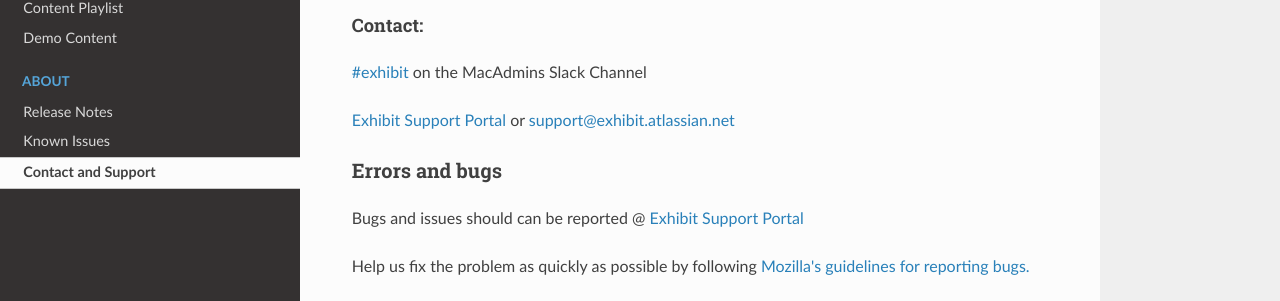
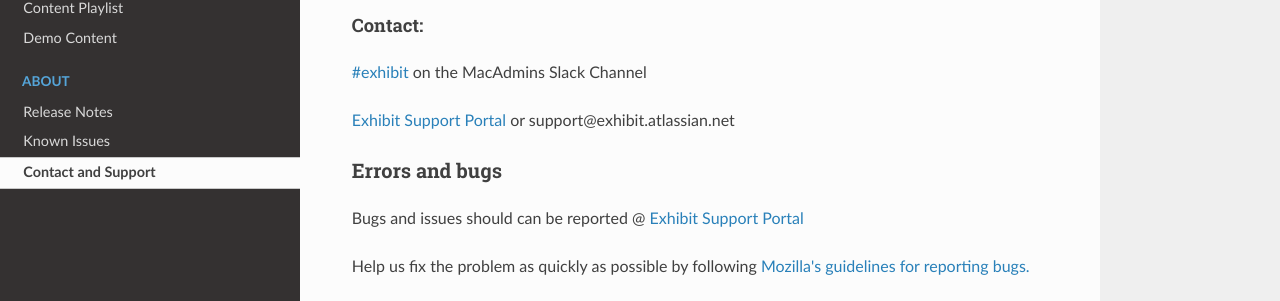
Before and after one commit to NU-ITS/Exhibit, an MkDocs documentation site: the page built from docs/contact.md, in a window 1280 px wide. Shown: the part 232-533 px from the top of the page. Built offline with MkDocs 1.6.1, drawn with Linux system fonts in a browser that asks for light colours; nearby versions of some CDN libraries; part of the change alters nothing that is shown.

```diff
--- a/docs/contact.md
+++ b/docs/contact.md
@@ -6,7 +6,7 @@ This software is provided "AS IS", without warranty of any kind. However, if you
 
 [#exhibit](https://macadmins.slack.com/archives/CRDF5FRMG) on the MacAdmins Slack Channel
 
-[Exhibit Support Portal](https://exhibit.atlassian.net/servicedesk/customer/portal/3) or [support@exhibit.atlassian.net](mailto://support@exhibit.atlassian.net)
+[Exhibit Support Portal](https://exhibit.atlassian.net/servicedesk/customer/portal/3) or support@exhibit.atlassian.net
 
 
 <h3>Errors and bugs</h3>
```
